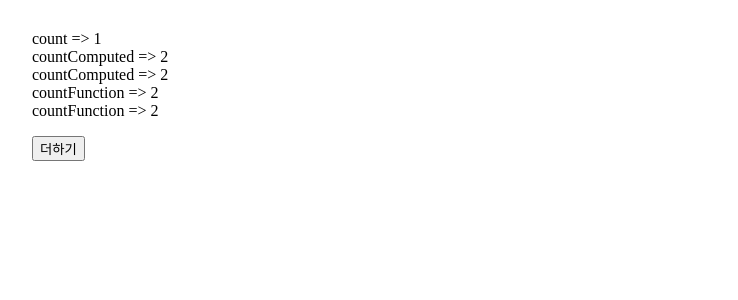
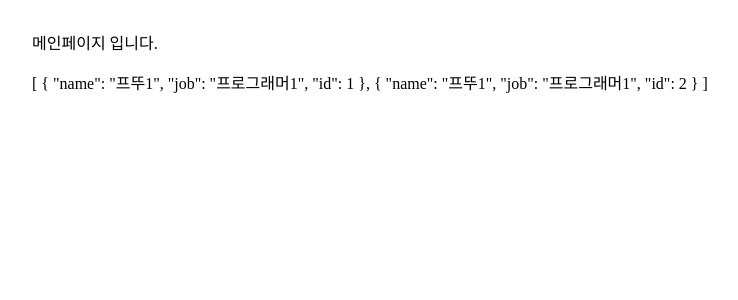
Before and after one commit to JeongSeongSoo/vue-tistory, a Vue app: page / in a window 1280 px wide. Shown: the top 300 px of the page, without its empty margins (6-744 px from the left). Built offline with nearby package versions, Linux system fonts and the light colour scheme; no server answers; data requests are answered from the project's data file.

Commit message:
[프뚜] axios 설치 및 사용하기(get, post)  - yarn install  - npm i

```diff
--- a/db.json
+++ b/db.json
@@ -1,12 +1,14 @@
 {
   "users": [
     {
-      "id": "프뚜1",
-      "job": "프로그래머1"
+      "name": "프뚜1",
+      "job": "프로그래머1",
+      "id": 1
     },
     {
-      "id": "프뚜2",
-      "job": "프로그래머2"
+      "name": "프뚜1",
+      "job": "프로그래머1",
+      "id": 2
     }
   ]
 }
--- a/package.json
+++ b/package.json
@@ -8,6 +8,7 @@
     "lint": "vue-cli-service lint"
   },
   "dependencies": {
+    "axios": "^0.27.2",
     "core-js": "^3.8.3",
     "json-server": "^0.17.0",
     "vue": "^3.2.13"
--- a/src/App.vue
+++ b/src/App.vue
@@ -1,44 +1,40 @@
 <template>
-  <!-- 2022.08.03[프뚜]: 03. count 출력 -->
-  <div>count => {{ count }}</div>
-  <div>countComputed => {{ countComputed }}</div>
-  <div>countComputed => {{ countComputed }}</div>
-
-  <!-- 2022.08.03[프뚜]: 02-2. count 출력 -->
-  <div>countFunction => {{ countFunction() }}</div>
-  <div>countFunction => {{ countFunction() }}</div>
-
-  <!-- 2022.08.03[프뚜]: 04. count 값 추가 -->
-  <p>
-    <input type="button" @click="count++" value="더하기"/>
-  </p>
+  메인페이지 입니다.
+  <p>{{ users }}</p>
 </template>
 
 <script>
-import { ref, computed } from 'vue';
+// 2022.08.03[프뚜]: 01. axios import
+import axios from 'axios';
+import { ref } from 'vue';
 
 export default {
   setup() {
-    // 2022.08.03[프뚜]: 01. ref 변수를 선언
-    const count = ref(1);
+    const users = ref({});
 
-    // 2022.08.03[프뚜]: 02. count 변수값이 변할 때 실행되는 computed 생성
-    const countComputed = computed(() => {
-      console.log('countComputed');
-      return count.value + 1;
+    // 2022.08.03[프뚜]: 02. json-server url, 데이터를 create할 땐 post 방식을 사용
+    axios.post('http://localhost:3000/users', {
+      'name': '프뚜1',
+      'job': '프로그래머1'
+    }).then(res => {
+      // 2022.08.03[프뚜]: 02-1. 서버통신이 성공했을 때 실행
+      console.log(res);
+    }).then(err => {
+      // 2022.08.03[프뚜]: 02-2. 서버통신이 실패했을 때 실행
+      console.log(err);
     });
 
-    // 2022.08.03[프뚜]: 02-1. count 변수값이 변할 때 실행되는 function 생성
-    const countFunction = () => {
-      console.log('countFunction');
-      return count.value + 1;
-    };
+    // 2022.08.03[프뚜]: 03. json-server url, 데이터를 load할 땐 get 방식을 사용
+    axios.get('http://localhost:3000/users')
+      .then(res => {
+        users.value = res.data;
+      }).then(err => {
+        console.log(err);
+      });
 
     return {
-      count,
-      countComputed,
-      countFunction
-    };
+      users,
+    }
   },
 }
 </script>
```
